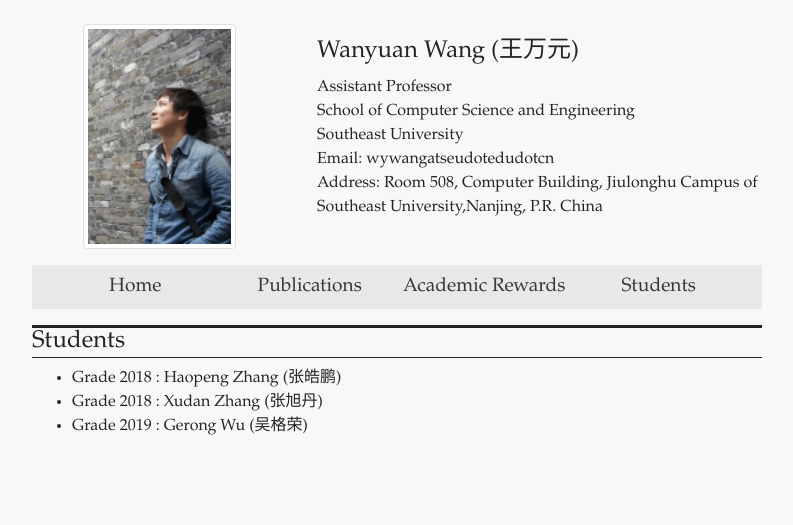
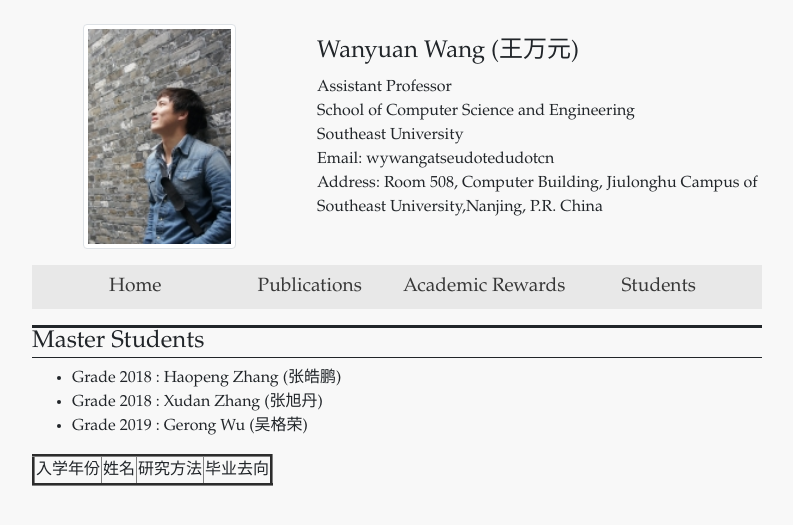
Before and after one commit to wanyuanwang/wanyuanwang.github.io, a Jekyll site: the page built from students.html, in a window 1280 px wide. Shown: the top 525 px of the page, without its empty margins (243-1036 px from the left). Built offline with Jekyll 4.4.1, drawn with Linux system fonts in a browser that asks for light colours.

Commit message:
Update students.html

```diff
--- a/students.html
+++ b/students.html
@@ -3,7 +3,14 @@
 ---
 <div class="row">
     <div class="col-sm-8 offset-sm-2">
-        <h4 style="border-top:3px solid; border-bottom:1px solid; ">Students</h4>
+        <h4 style="border-top:3px solid; border-bottom:1px solid; ">Master Students</h4>
+        <table border="3">
+	        <tr align="center">
+    	      <td>入学年份</td>
+              <td>姓名</td>
+              <td>研究方法</td>
+              <td>毕业去向</td>
+           </tr>
         <ul>
             {% for item in site.data.students %}
             <li>
```
